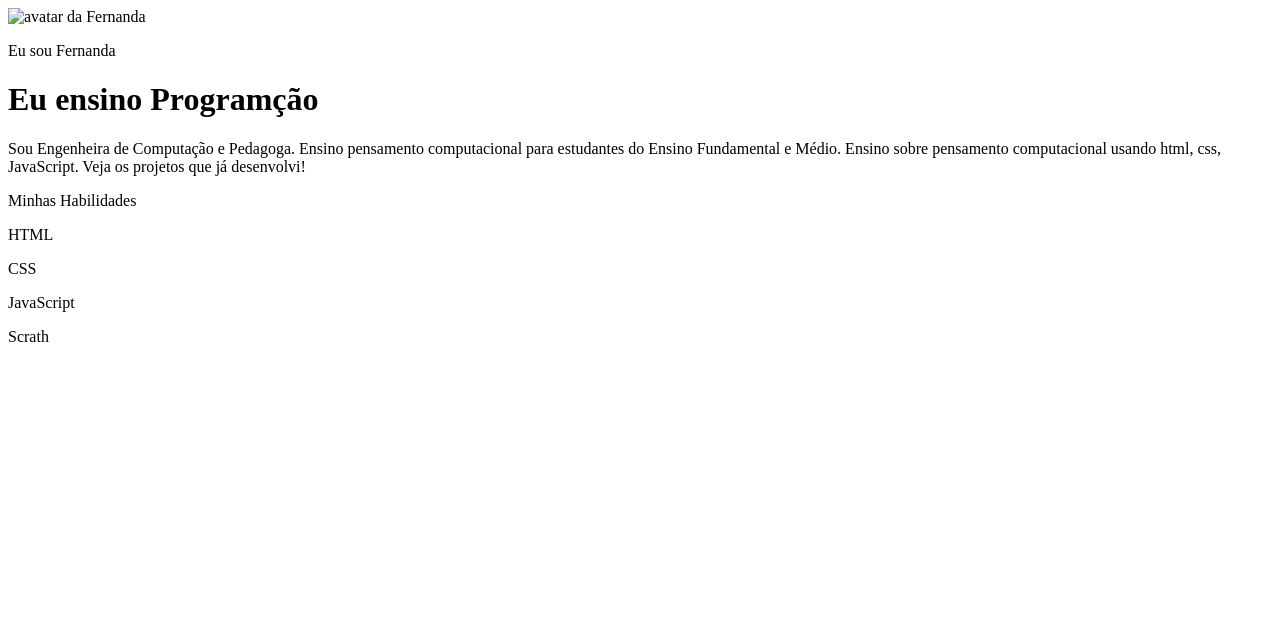
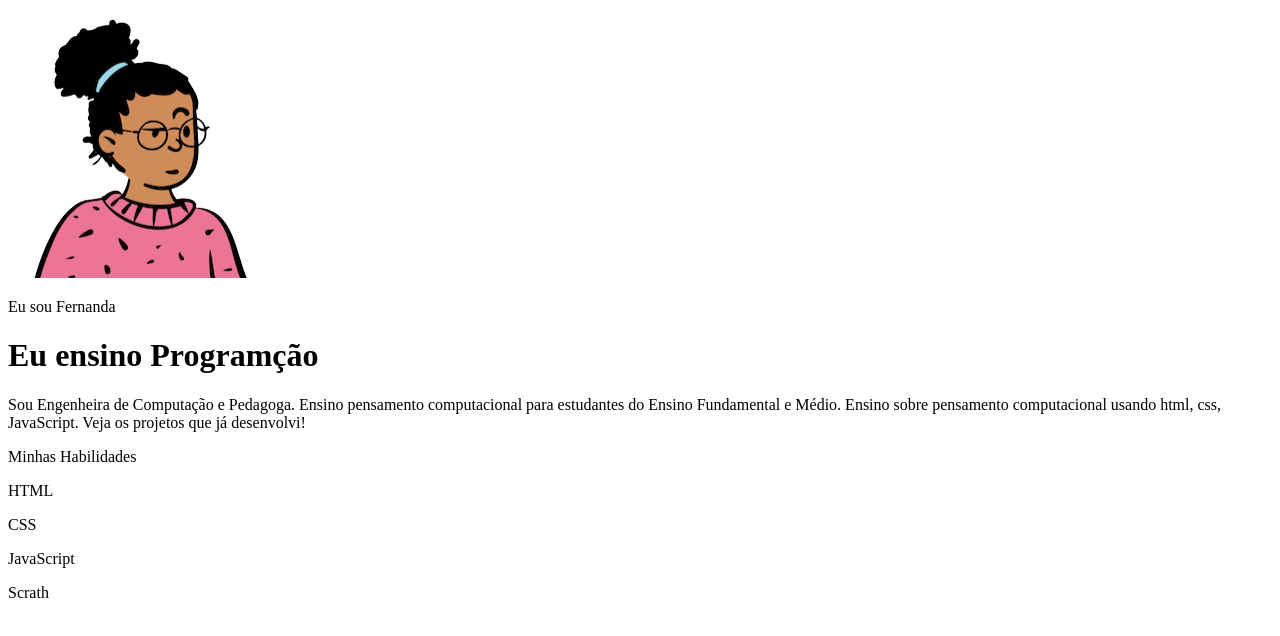
Before and after one commit to joaogritzenco/portifoliojoao, a plain HTML site: page index.html in a window 1280 px wide. Drawn offline with Linux system fonts and the light colour scheme.

Commit message:
atualizar

```diff
--- a/index.html
+++ b/index.html
@@ -7,7 +7,7 @@
 <title>Meu Portifólio</title>
 </head>
 <body>
-<img src="img/avatar-perfil.png" alt="avatar da Fernanda" srcset="">
+<img src="imagens/avatar-perfil.png" alt="avatar da Fernanda" srcset="">
 <p>Eu sou Fernanda</p>
 <h1>Eu ensino Programção</h1>
 <p>Sou Engenheira de Computação e Pedagoga. Ensino pensamento computacional para estudantes do Ensino Fundamental e
```
